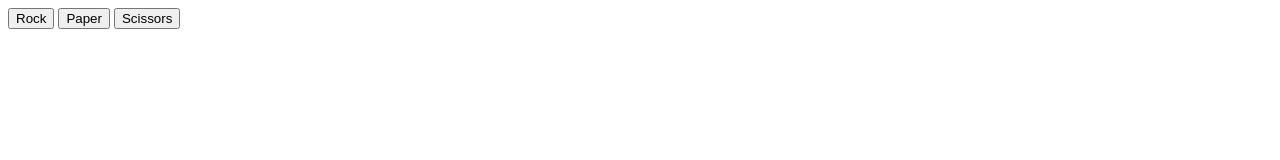
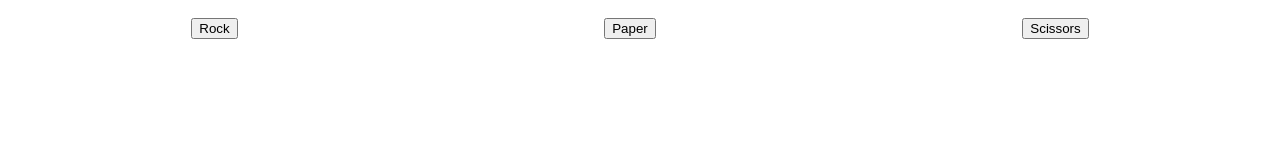
Before and after one commit to JaTraumDev/rock-paper-scissors, a plain HTML site: page index.html in a window 1280 px wide. Drawn offline with Linux system fonts and the light colour scheme.

Commit message:
style: center buttons container with flex layout

```diff
--- a/index.html
+++ b/index.html
@@ -7,7 +7,7 @@
     <link rel="stylesheet" href="style.css">
 </head>
 <body>
-    <div>
+    <div id="buttons">
         <button id="rock">Rock</button>
         <button id="paper">Paper</button>
         <button id="scissors">Scissors</button>
--- a/style.css
+++ b/style.css
@@ -0,0 +1,7 @@
+#buttons{
+    display: flex;
+    justify-content: space-around;
+    max-width: 1280px;
+    margin: 0 auto;
+    padding-block: 10px;
+}
```
